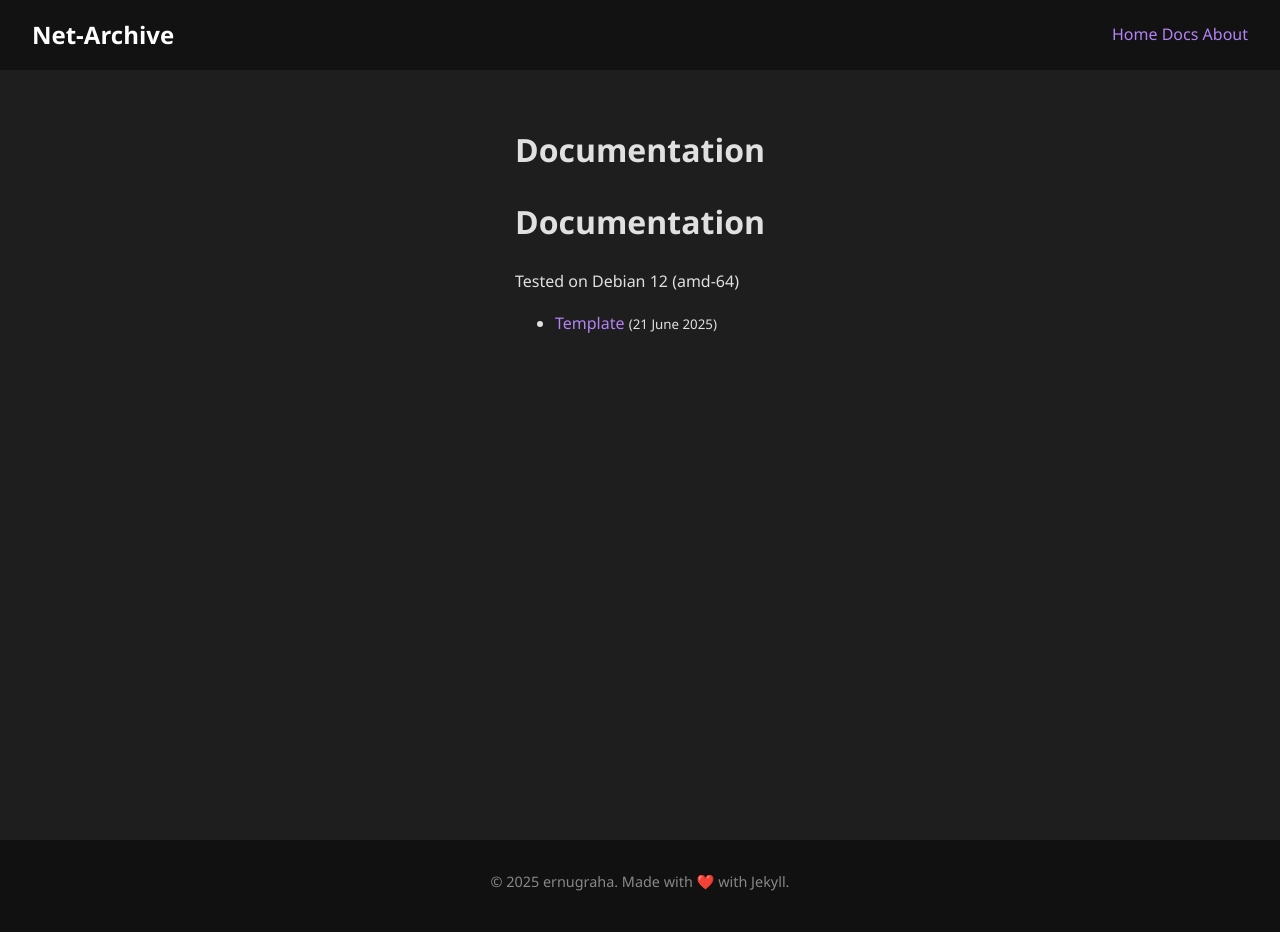
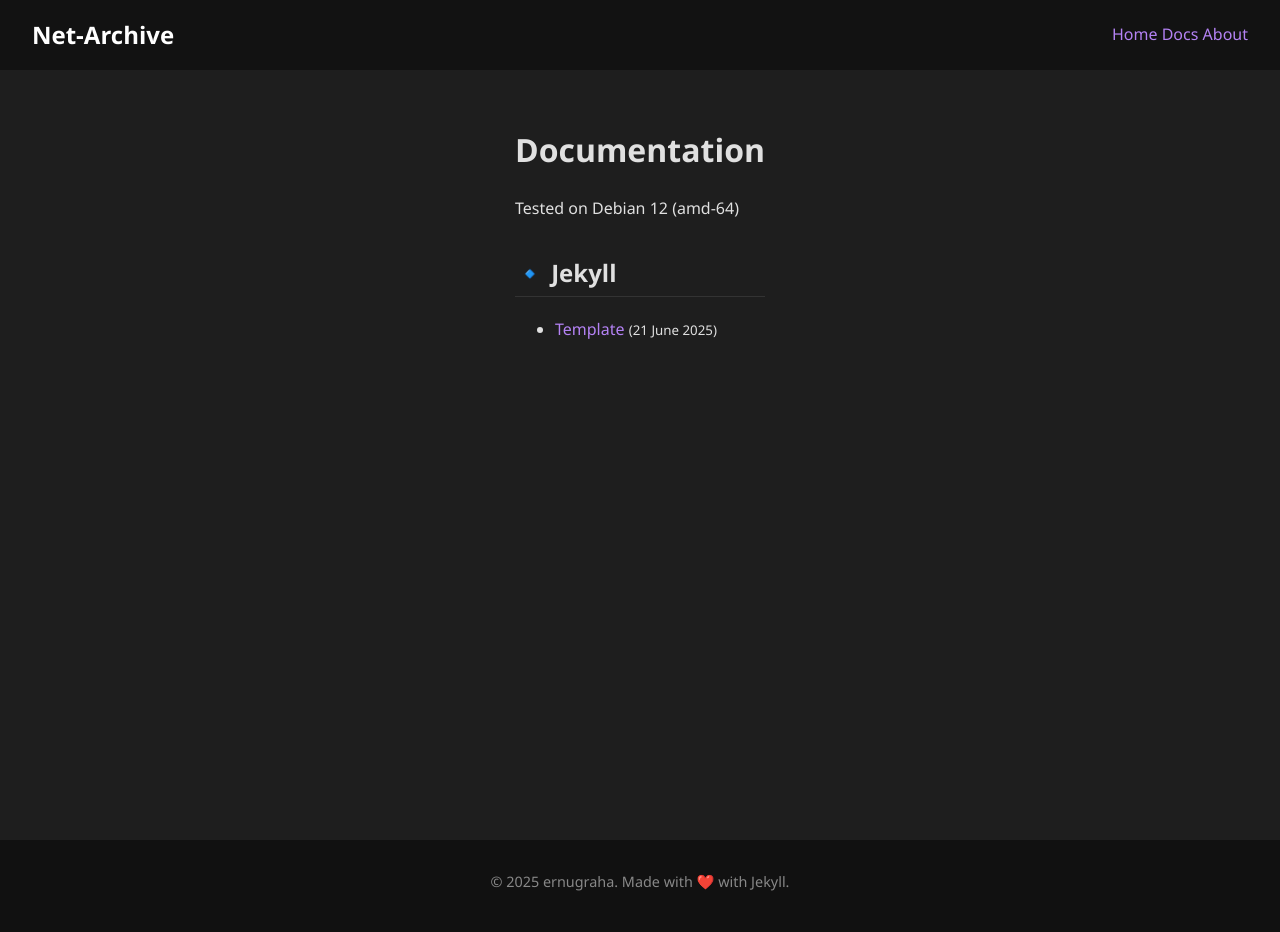
Before and after one commit to ernugrahaDev/ernugrahadev.github.io, a Jekyll site: the page built from docs.md, in a window 1280 px wide. Built offline with Jekyll 4.4.1, drawn with Linux system fonts in a browser that asks for light colours.

```diff
--- a/_posts/2025-06-21-template.md
+++ b/_posts/2025-06-21-template.md
@@ -2,8 +2,8 @@
 layout: default
 title: Template
 author: ernugraha
-date: 2025-06-21 23:59:59 +0000
-category: misc
+date: 2025-06-21 23:59:59 +0700
+category: jekyll
 ---
 
 # You can use this template
--- a/assets/css/style.css
+++ b/assets/css/style.css
@@ -24,6 +24,13 @@
   line-height: 1.6;
   word-wrap: break-word;
 }
+
+h2 {
+  border-bottom: 1px solid #333;
+  padding-bottom: 0.25rem;
+  margin-top: 2rem;
+}
+
 
 header {
   background-color: #121212;
--- a/docs.md
+++ b/docs.md
@@ -4,14 +4,20 @@
 permalink: /docs/
 ---
 
-# Documentation
 Tested on Debian 12 (amd-64)
 
+
+{% assign grouped = site.posts | group_by: "category" %}
+
+{% for category in grouped %}
+## 🔹 {{ category.name | capitalize }}
+
 <ul>
-  {% for post in site.posts %}
+  {% for post in category.items %}
     <li>
       <a href="{{ post.url }}">{{ post.title }}</a>
       <small>({{ post.date | date: "%d %B %Y" }})</small>
     </li>
   {% endfor %}
 </ul>
+{% endfor %}
```
Also changed, not shown: 3 other files.
